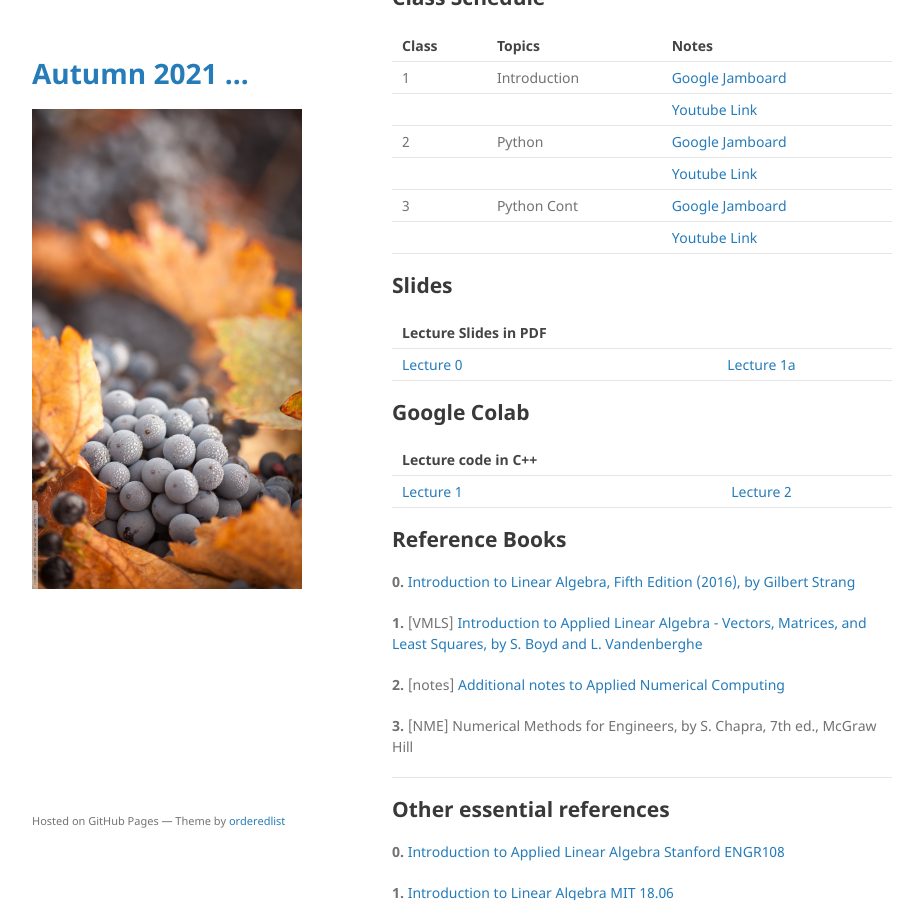
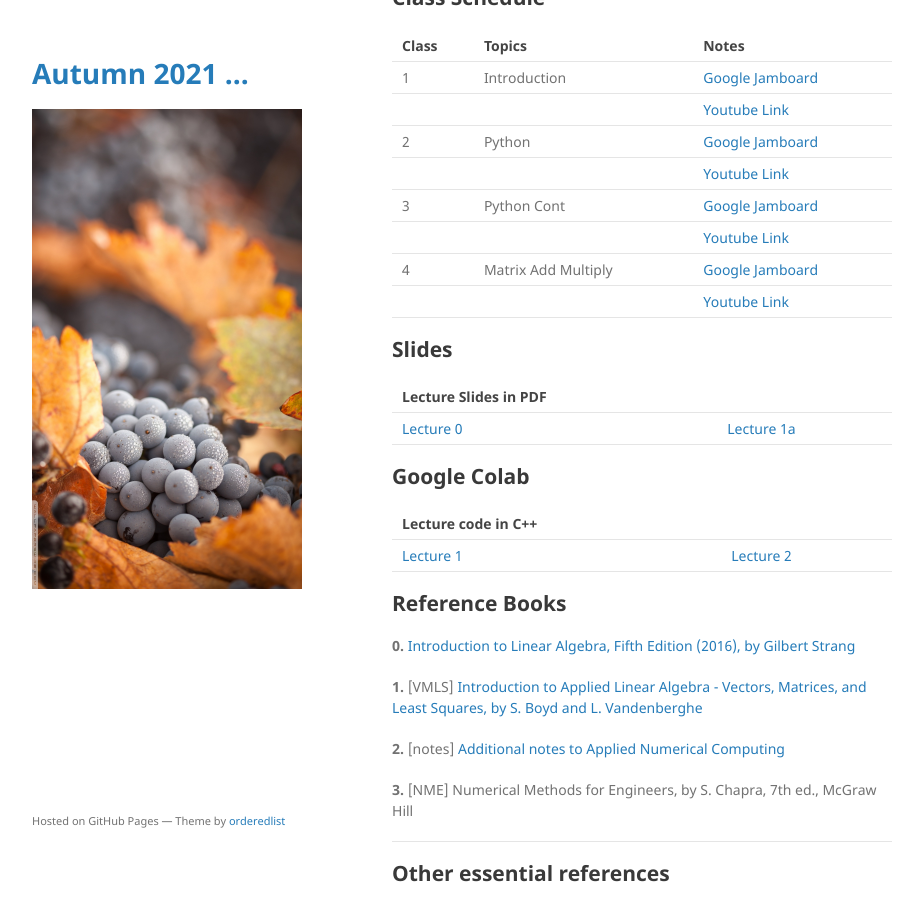
Before and after one commit to mohammadmotiurrahman/mohammadmotiurrahman.github.io, a Jekyll site: the page built from cse317_2/index.md, in a window 1280 px wide and 900 px high, scrolled down 4156 px. Shown: the whole window, without its empty margins (178-1101 px from the left). Built offline with Jekyll 4.4.1, drawn with Linux system fonts in a browser that asks for light colours; our own code applies the rules of GitHub Pages for plain Markdown files.

Commit message:
Update index.md

```diff
--- a/cse317_2/index.md
+++ b/cse317_2/index.md
@@ -111,6 +111,9 @@ The objective of this course is to introduce the student computational methods r
 |         |              | [Youtube Link](https://youtu.be/iuzdZeYbHBs)                                                                                               |
 | 3       | Python Cont  | [Google Jamboard]()                                                                                            |
 |         |              | [Youtube Link](https://youtu.be/Ox8pdtlAFok)                                                                                               |
+| 4       | Matrix Add Multiply  | [Google Jamboard]()                                                                                            |
+|         |              | [Youtube Link](https://youtu.be/T6igLP4DPk8)                                                                                               |
+
 
 
 
```
